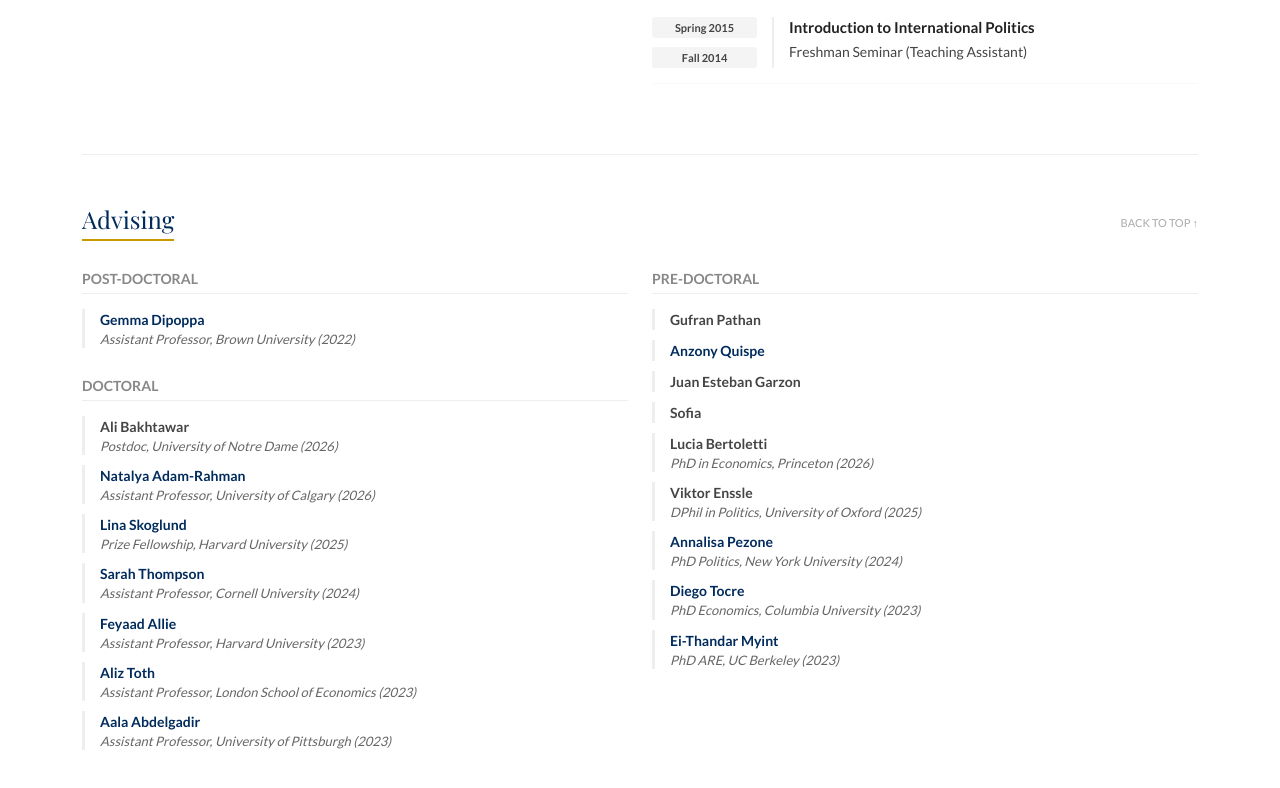
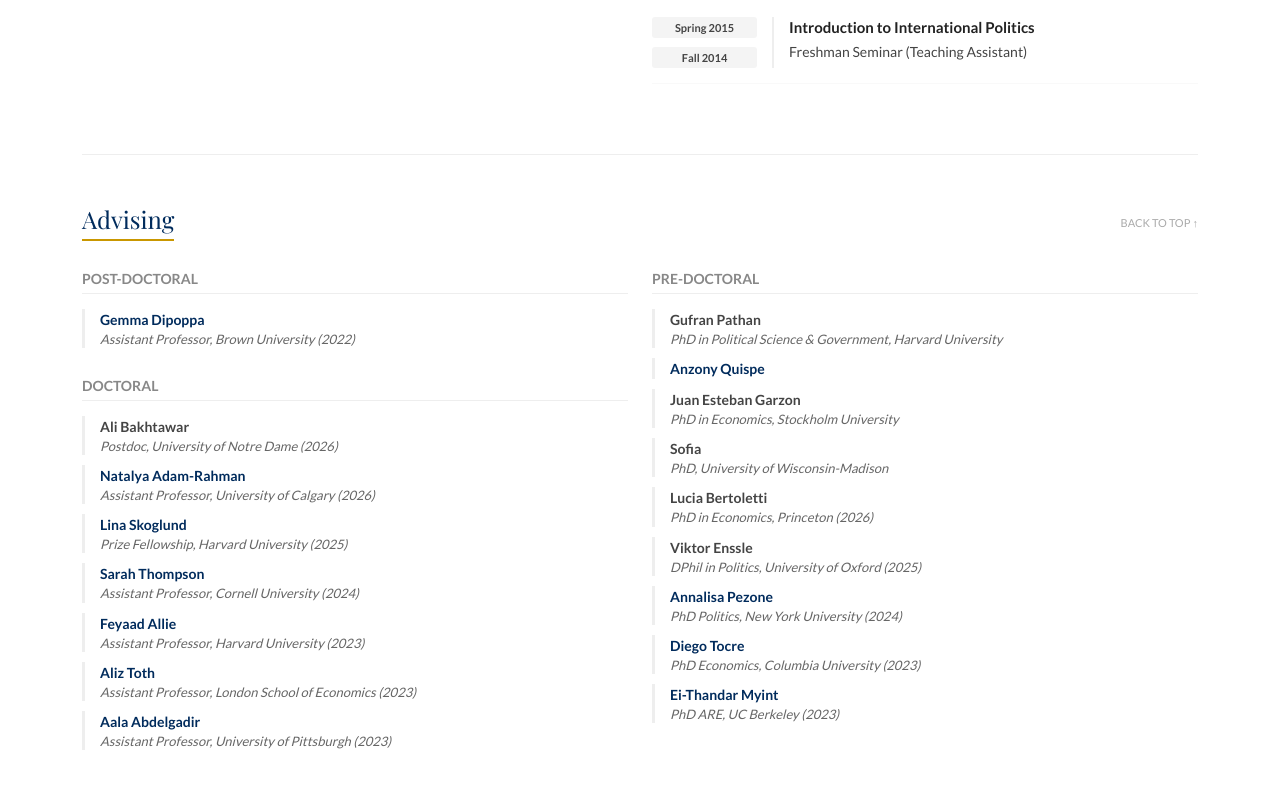
Before and after one commit to saadgulzar/saadgulzar.github.io, a plain HTML site: page index.html in a window 1280 px wide. Shown: the part 4137-4925 px from the top of the page. Drawn offline with nearby package versions, Linux system fonts and the light colour scheme.

Commit message:
Update index.html

```diff
--- a/index.html
+++ b/index.html
@@ -1276,15 +1276,18 @@
                     <ul class="adv-list">
                         <li class="adv-item">
                             <span class="adv-name" style="color:#444;">Gufran Pathan</span>
+                            <div class="adv-role">PhD in Political Science &amp; Government, Harvard University</div>
                         </li>
                         <li class="adv-item">
                             <a href="https://anzonyquispe.github.io/scientific/science.html" class="adv-name" target="_blank">Anzony Quispe</a>
                         </li>
                         <li class="adv-item">
                             <span class="adv-name" style="color:#444;">Juan Esteban Garzon</span>
+                            <div class="adv-role">PhD in Economics, Stockholm University</div>
                         </li>
                         <li class="adv-item">
                             <span class="adv-name" style="color:#444;">Sofia</span>
+                            <div class="adv-role">PhD, University of Wisconsin-Madison</div>
                         </li>
                         <li class="adv-item">
                             <span class="adv-name" style="color:#444;">Lucia Bertoletti</span>
```
